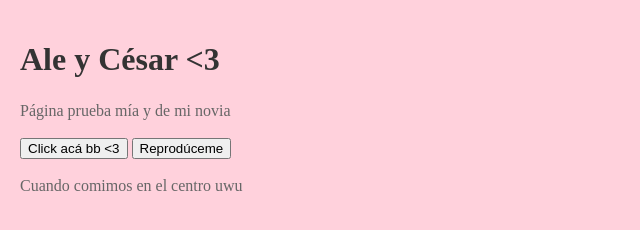
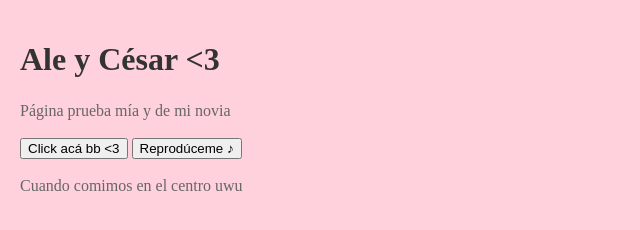
Before and after one commit to Podalirioazul/Podalirioazul, a plain HTML site: page index.html in a window 1280 px wide. Shown: the full height of the page, 0-640 px from the left. Drawn offline with Linux system fonts and the light colour scheme.

Commit message:
index.html

```diff
--- a/index.html
+++ b/index.html
@@ -32,7 +32,7 @@
 
   <button id="boton-imagen">Click acá bb <3</button>
 
-  <button id="boton-audio">Reprodúceme</button>
+  <button id="boton-audio">Reprodúceme ♪</button>
 
   <img id="imagen-oculta" src="imagen.jpg" alt="Cuando comimos en el centro">
 
```
